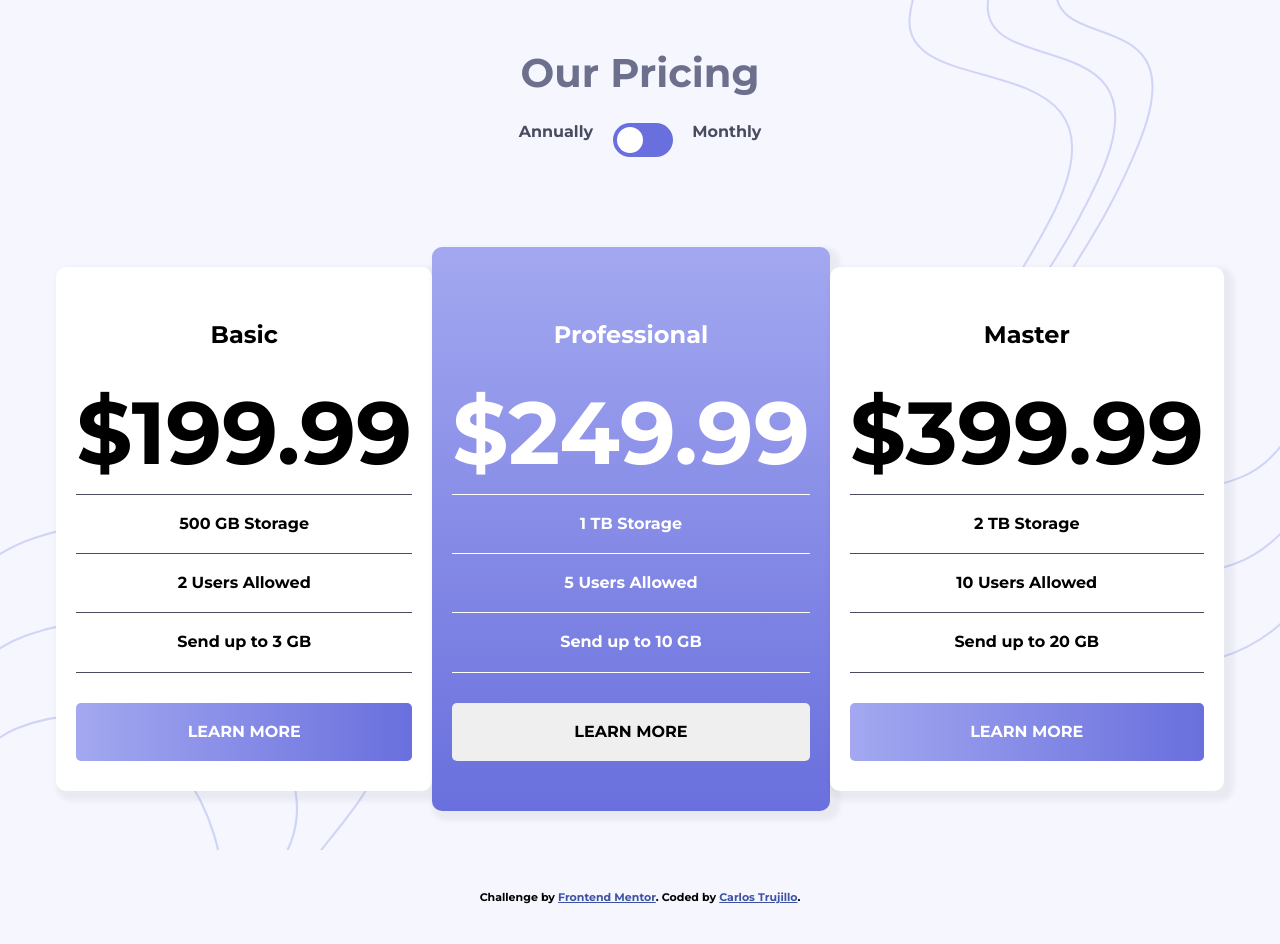
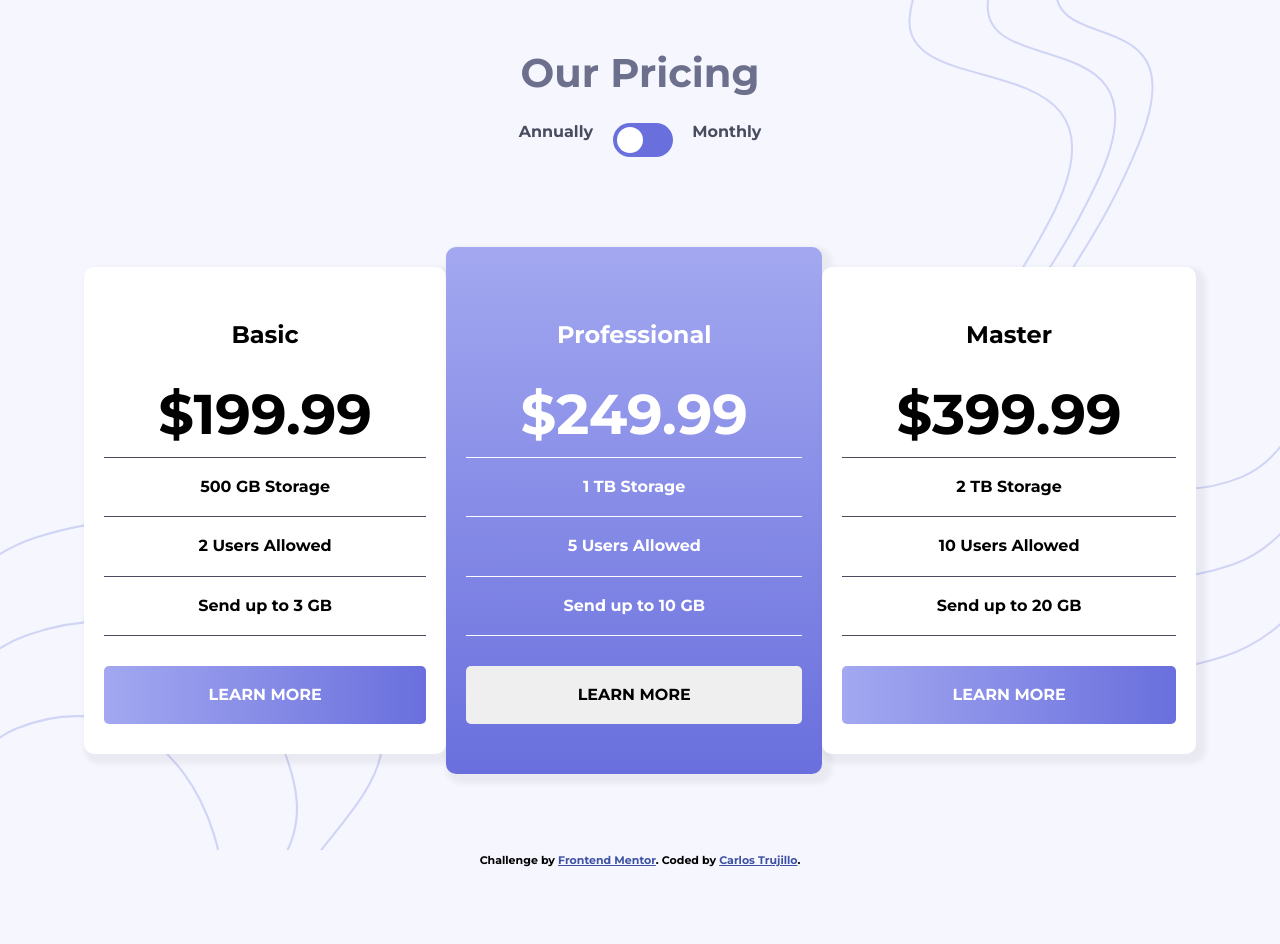
Before and after one commit to ctx14/pricing-component-with-toggle-master, a plain HTML site: page index.html in a window 1280 px wide. After the commit the page ends 907 px from the top, so only its background shows below. Drawn offline with Linux system fonts and the light colour scheme.

Commit message:
updated h1 styles

```diff
--- a/styles/styles.css
+++ b/styles/styles.css
@@ -68,7 +68,7 @@ body {
 }
 
 .card h1 {
-  font-size: 5.5em;
+  font-size: 3.5em;
   margin: 0;
   padding: 10px 0;
 }
```
